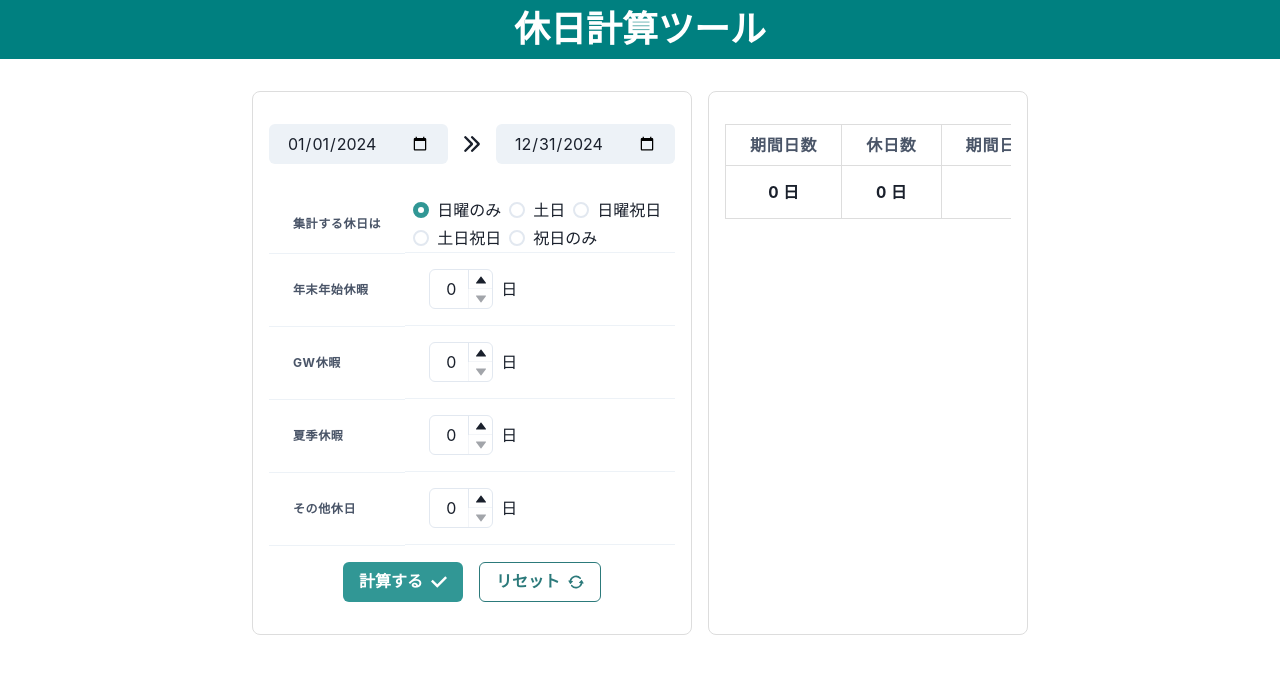
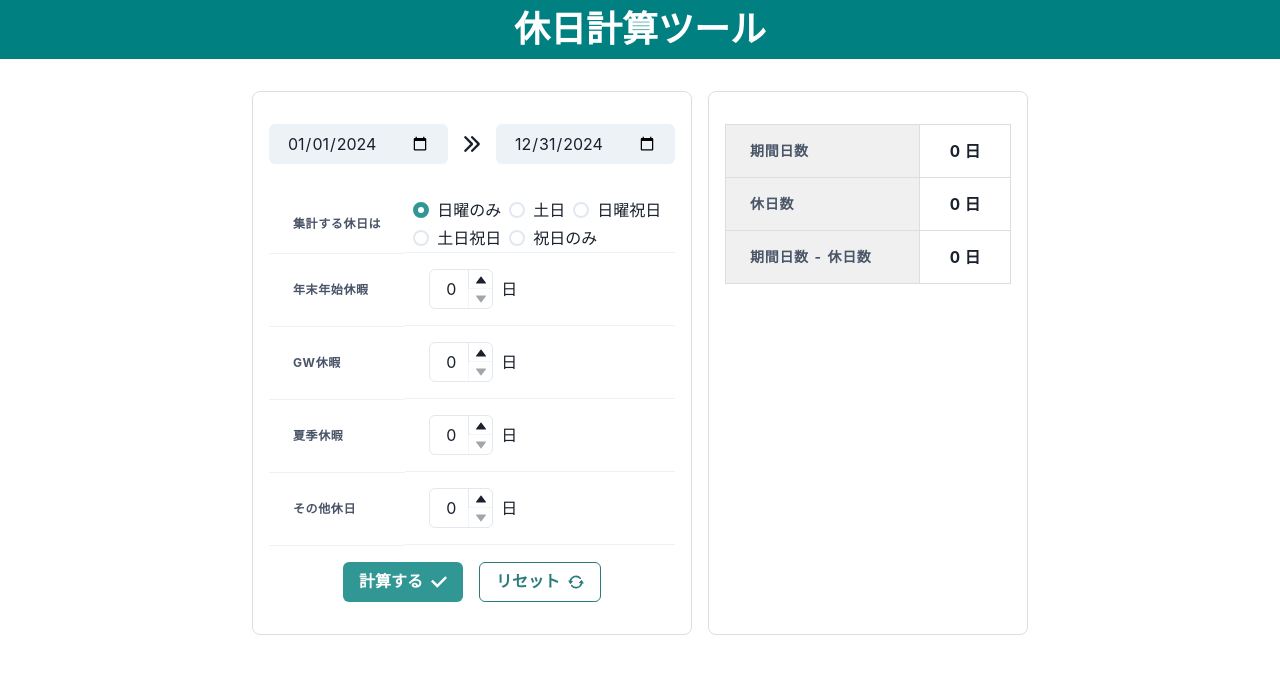
Before and after one commit to mimihokuro/holiday-calculation, a React (Vite) app: page / in a window 1280 px wide. Shown: the top 674 px of the page. Built offline with nearby package versions, Linux system fonts and the light colour scheme.

Commit message:
🎨 結果表示表を横並びから縦並びに変更、それに伴う変数の変更、構成の変更

```diff
--- a/src/components/DisplayResult.jsx
+++ b/src/components/DisplayResult.jsx
@@ -1,6 +1,5 @@
 import {
   Table,
-  Thead,
   Tr,
   Th,
   Td,
@@ -9,60 +8,51 @@ import {
   Text,
 } from "@chakra-ui/react";
 
-const THs = ["期間日数", "休日数", "期間日数 - 休日数"];
-
 const DisplayResult = ({ result }) => {
   const { between, days, startDate, endDate } = result;
+
+  const TABLE_CONTENTS = [
+    { label: "期間日数", value: between },
+    { label: "休日数", value: days },
+    { label: "期間日数 - 休日数", value: between - days },
+  ];
+
   return (
     <>
       {startDate <= endDate ? (
         <TableContainer>
           <Table>
-            <Thead>
-              <Tr>
-                {THs.map((data, index) => {
-                  return (
+            <Tbody>
+              {TABLE_CONTENTS.map((data, index) => {
+                return (
+                  <Tr key={index}>
                     <Th
-                      key={index}
+                      border="1px"
+                      borderColor="#dddddd"
+                      fontWeight="bold"
+                      fontSize={14}
+                      backgroundColor="#f0f0f0"
+                      py={4}
+                    >
+                      {data.label}
+                    </Th>
+                    <Td
                       textAlign="center"
                       border="1px"
                       borderColor="#dddddd"
                       fontWeight="bold"
-                      fontSize={16}
-                      w="md"
+                      py={4}
                     >
-                      {data}
-                    </Th>
-                  );
-                })}
-              </Tr>
-            </Thead>
-            <Tbody>
-              <Tr>
-                {[
-                  { label: between },
-                  { label: days },
-                  { label: between - days },
-                ].map((data, index) => {
-                  return (
-                    <Td
-                      key={index}
-                      textAlign="center"
-                      border="1px"
-                      borderColor="#dddddd"
-                      fontWeight="bold"
-                      w="md"
-                    >
-                      {data.label} 日
+                      {data.value} 日
                     </Td>
-                  );
-                })}
-              </Tr>
+                  </Tr>
+                );
+              })}
             </Tbody>
           </Table>
         </TableContainer>
       ) : (
-        <Text color="palevioletred" mt="8" fontWeight="bold">
+        <Text color="palevioletred" fontWeight="bold">
           正しい期間を選択してください
         </Text>
       )}
```
